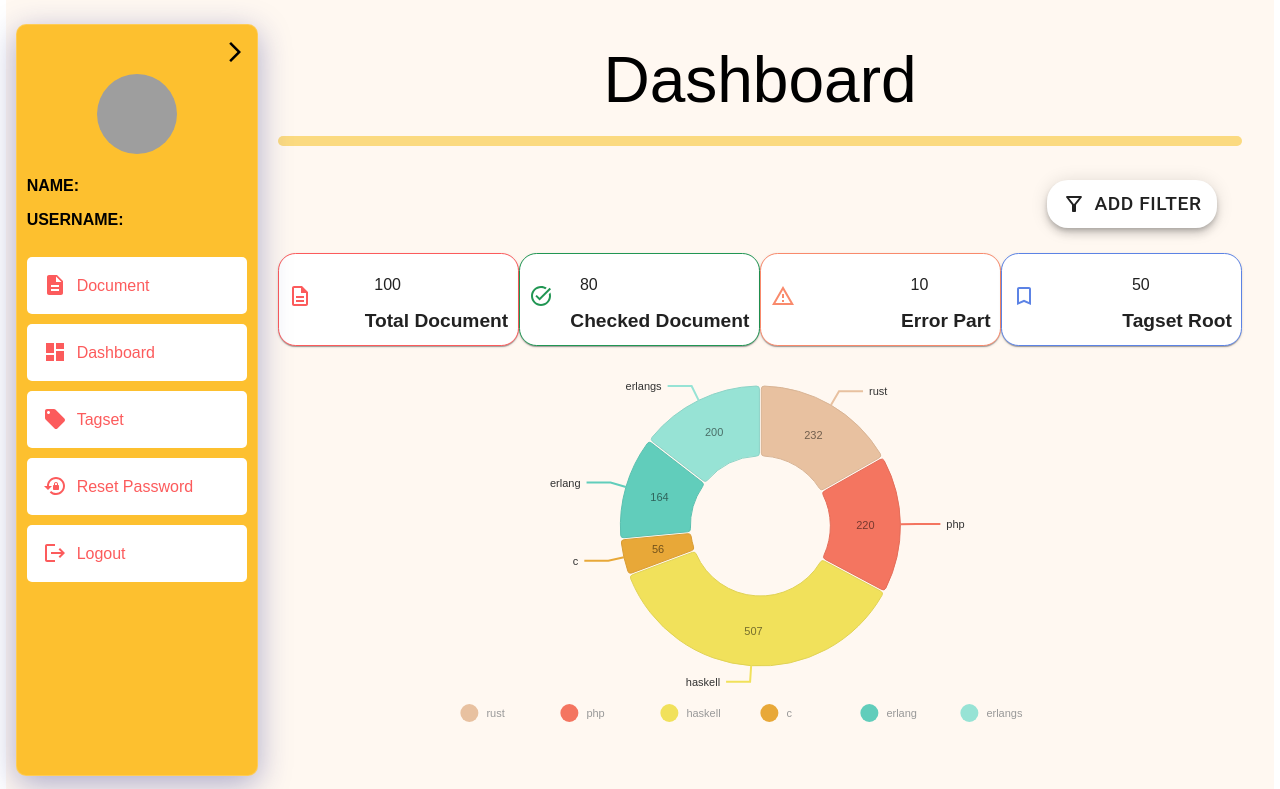
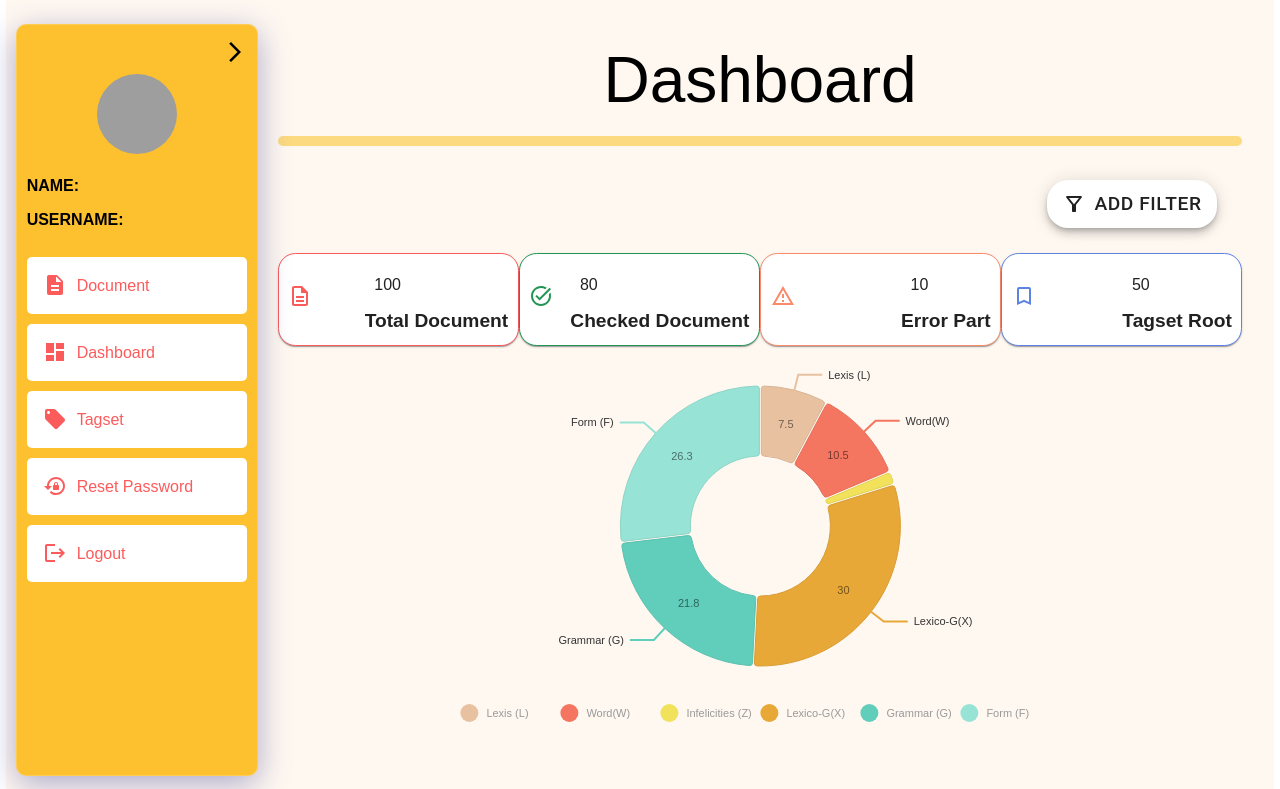
Before and after one commit to BananaGangDev/Front-end_KAEWJAA, a React (Vite) app: page /dashboard in a window 1280 px wide. Shown: the top 789 px of the page. Built offline with nearby package versions, Linux system fonts and the light colour scheme; grey boxes are pictures that could not be loaded.

Commit message:
Edit demo data

```diff
--- a/package.json
+++ b/package.json
@@ -15,9 +15,11 @@
     "@mui/icons-material": "^5.15.13",
     "@mui/material": "^5.15.13",
     "@nivo/bar": "^0.85.1",
+    "@nivo/core": "^0.85.1",
     "@nivo/line": "^0.85.1",
     "@nivo/pie": "^0.85.1",
     "bootstrap": "^5.3.3",
+    "framer-motion": "^11.0.22",
     "react": "^18.2.0",
     "react-bootstrap": "^2.10.2",
     "react-dom": "^18.2.0",
--- a/src/pages/Dashboard.jsx
+++ b/src/pages/Dashboard.jsx
@@ -48,34 +48,34 @@ function Dashboard() {
 
   const dashboard_Data = [
     {
-      id: "rust",
-      label: "rust",
-      value: 232,
+      id: "Lexis (L)",
+      label: "Lexis (L)",
+      value: 7.5,
     },
     {
-      id: "php",
-      label: "php",
-      value: 220,
+      id: "Word(W)",
+      label: "Word(W)",
+      value: 10.5,
     },
     {
-      id: "haskell",
-      label: "haskell",
-      value: 507,
+      id: "Infelicities (Z)",
+      label: "Infelicities (Z)",
+      value: 1.3,
     },
     {
-      id: "c",
-      label: "c",
-      value: 56,
+      id: "Lexico-G(X)",
+      label: "Lexico-G(X)",
+      value: 30,
     },
     {
-      id: "erlang",
-      label: "erlang",
-      value: 164,
+      id: "Grammar (G)",
+      label: "Grammar (G)",
+      value: 21.8,
     },
     {
-      id: "erlangs",
-      label: "erlangs",
-      value: 200,
+      id: "Form (F)",
+      label: "Form (F)",
+      value: 26.3,
     },
   ];
 
```
Also changed, not shown: 1 other file (tests, documents, lock files or other folders).
